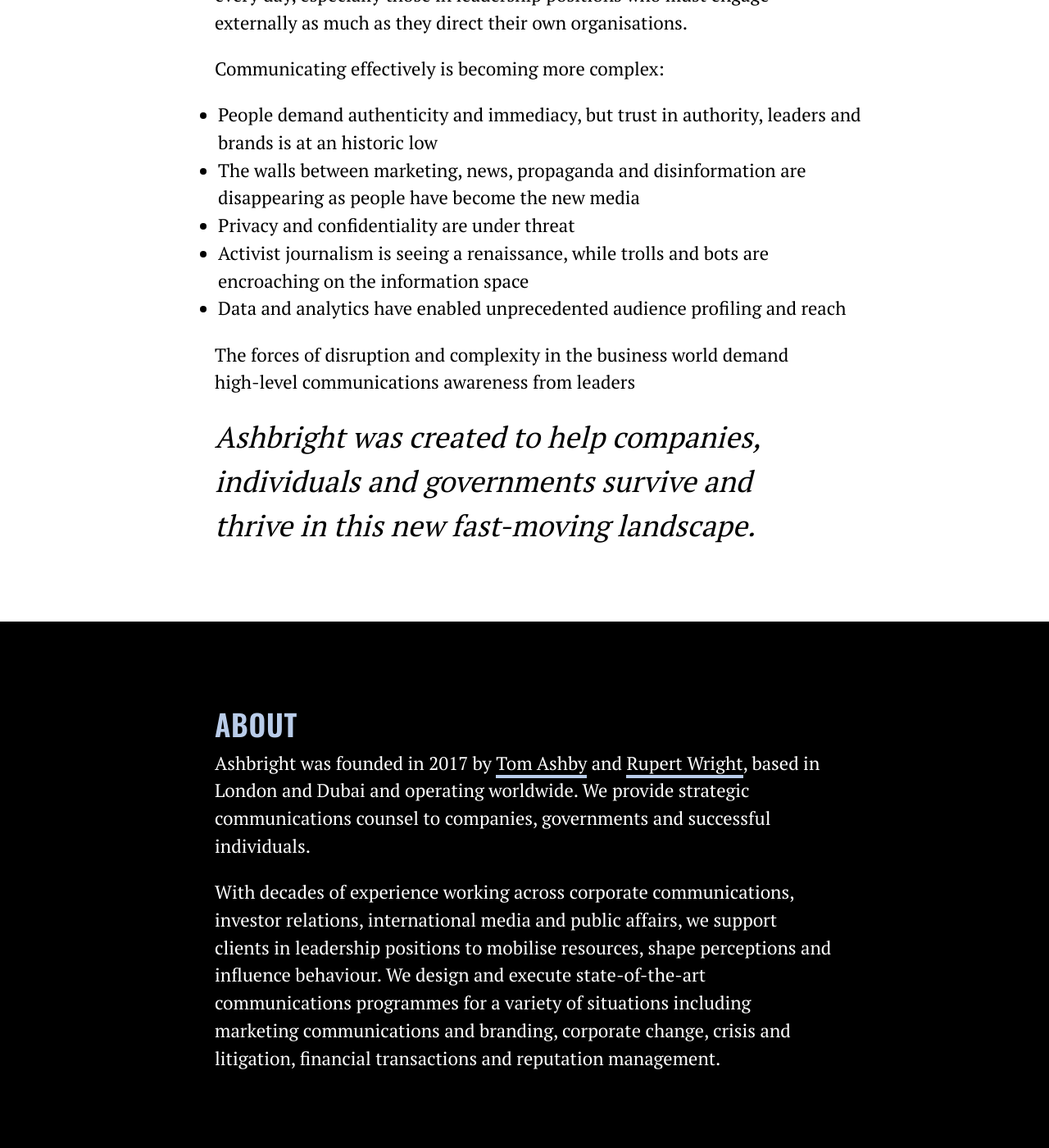
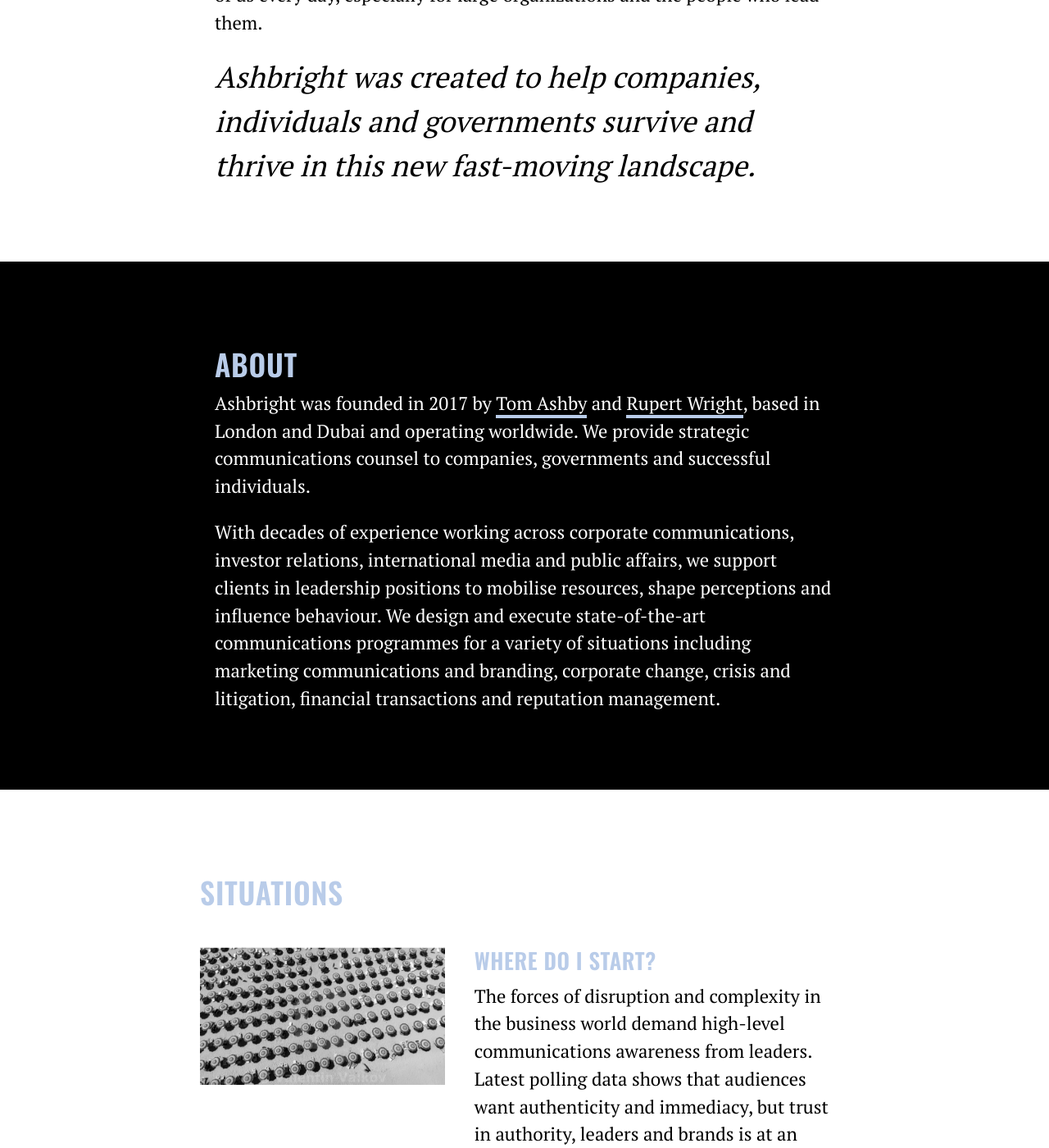
Before and after one commit to wearethoughtfox/ashbright, a Jekyll site: the page built from index.html, in a window 1280 px wide and 1400 px high, scrolled down 852 px. Shown: the whole window at 82% size. Built offline with Jekyll 4.4.1, drawn with Linux system fonts in a browser that asks for light colours; some of the changed text lies outside the part shown.

Commit message:
Text changes.

```diff
--- a/_includes/footer.html
+++ b/_includes/footer.html
@@ -8,6 +8,6 @@
 
     <img class="mw4-5 mb4 mt2-l ml1-l" src="{{ site.baseurl }}/images/LOGO-RGB.png" alt="Ashbright">
 
-    <p class="f4 lh-copy ml4-l">ASHBRIGHT DWC-LLC, Business Center, Dubai World Central, PO Box 390667, Dubai, UAE</p>
+    <p class="f4 lh-copy mr5-l tr-l">ASHBRIGHT DWC-LLC, Business Center, Dubai World Central, PO Box 390667, Dubai, UAE</p>
   </div>
 </footer>
--- a/index.html
+++ b/index.html
@@ -20,7 +20,7 @@
       </nav>
 
       <div class="mt4 mt6-ns mt7-l ph3 tc tl-l ml4-l">
-        <h1 class="f-head f-head-ns fw2 white-90 mb0 lh-title ttu">Strategic communications</h1>
+        <h1 class="f-head f-head-ns fw2 white-90 mb0 lh-title ttu">Strategic communication</h1>
         <p class="f3 f-sub-ns fw1 white-80 mt1 mb3 i">The power of communication is limited only by our imagination</p>
         <a class="ash-sans f5 f3-ns link dim ph3 ph4-l pv2 mb5 mb6-ns mb4-l dib white bg-ashblue ttu tracked" href="mailto:ta@ashbright.com">Get in touch</a>
       </div>
@@ -31,20 +31,10 @@
 <section id="why" class="mw7-ns center ph2 pv4 pb4 pv5-ns ph5-ns ph3-l">
   <h2 class="f1 ph2 ph4-l ashblue ttu">Why are we here</h2>
 
-  <p class="f3 ph2 ph4-l lh-copy mt2">The explosion of information and data makes new demands on all of us every day, especially those in leadership positions who must engage externally as much as they direct their own organisations.</p>
-
-  <p class="f3 ph2 ph4-l lh-copy mt2">Communicating effectively is becoming more complex:</p>
-  <ul class="f3 lh-copy mt2">
-    <li>People demand authenticity and immediacy, but trust in authority, leaders and brands is at an historic low</li>
-    <li>The walls between marketing, news, propaganda and disinformation are disappearing as people have become the new media</li>
-    <li>Privacy and confidentiality are under threat</li>
-    <li>Activist journalism is seeing a renaissance, while trolls and bots are encroaching on the information space</li>
-    <li>Data and analytics have enabled unprecedented audience profiling and reach</li>
-  </ul>
-
-  <p class="f3 ph2 ph4-l lh-copy mt2">The forces of disruption and complexity in the business world demand high-level communications awareness from leaders</p>
+  <p class="f3 ph2 ph4-l lh-copy mt2">The explosion of information channels and data makes new demands on all of us every day, especially for large organizations and the people who lead them.</p>
 
   <p class="f3 f-sub-ns ph2 ph4-l lh-copy mt2 mb3 i">Ashbright was created to help companies, individuals and governments survive and thrive in this new fast-moving landscape.</p>
+
 </section>
 
 <section id="about" class="bg-black">
@@ -68,6 +58,22 @@
           <img src="{{ site.baseurl }}/images/Aerial_View_of_Umbrellas_in_a_Beach_-_License_for_£24_80_on_Picfair.png" class="db" alt="https://www.picfair.com/pics/02976135-aerial-view-of-umbrellas-in-a-beach">
         </div>
         <div class="w-100 w-60-ns pl3-ns">
+          <h2 class="f2 ashblue ttu mt0-ns">Where do I start?</h2>
+          <p class="f3 f5-l lh-copy mt0">
+            The forces of disruption and complexity in the business world demand high-level communications awareness from leaders. Latest polling data shows that audiences want authenticity and immediacy, but trust in authority, leaders and brands is at an historic low. The separation between marketing, news, propaganda and disinformation are blurring as people have become the new media. Privacy and confidentiality are under threat. Activist journalism is seeing a renaissance, while trolls and bots are encroaching on the information space. Data and analytics have enabled unprecedented audience profiling and reach. Ashbright has decades of experience in building state-of-the-art communications functions, helping leaders to gather intelligence and communicate effectively in an increasingly complex world.
+          </p>
+        </div>
+      </div>
+    </p>
+  </article>
+
+  <article>
+    <p class="db pv1 ph2 ph0-l black">
+      <div class="flex flex-column flex-row-ns">
+        <div class="pr3-ns mb1 mb0-ns w-100 w-40-ns">
+          <img src="{{ site.baseurl }}/images/Aerial_View_of_Umbrellas_in_a_Beach_-_License_for_£24_80_on_Picfair.png" class="db" alt="https://www.picfair.com/pics/02976135-aerial-view-of-umbrellas-in-a-beach">
+        </div>
+        <div class="w-100 w-60-ns pl3-ns">
           <h2 class="f2 ashblue ttu mt0-ns">Reputation</h2>
           <p class="f3 f5-l lh-copy mt0">
             As a high-profile individual, your reputation is a priceless asset. But with the proliferation of public platforms, your reputation is constantly under threat from disgruntled employees, business rivals and inaccurate reporting. Ashbright has decades of experience helping high profile individuals and corporate leaders to manage their reputation in a disciplined way, ensuring that they maintain control over their public profile, online and offline.
@@ -76,6 +82,23 @@
       </div>
     </p>
   </article>
+
+    <article>
+    <p class="db pv1 ph2 ph0-l black">
+      <div class="flex flex-column flex-row-ns">
+        <div class="pr3-ns mb1 mb0-ns w-100 w-40-ns">
+          <img src="{{ site.baseurl }}/images/Aerial_View_of_Umbrellas_in_a_Beach_-_License_for_£24_80_on_Picfair.png" class="db" alt="https://www.picfair.com/pics/02976135-aerial-view-of-umbrellas-in-a-beach">
+        </div>
+        <div class="w-100 w-60-ns pl3-ns">
+          <h2 class="f2 ashblue ttu mt0-ns">Work smarter</h2>
+          <p class="f3 f5-l lh-copy mt0">
+            As a leader in your organisation, your most precious resource is time. You need to make the most out of your meetings and public appearances, and be able to assess your impact and reach with facts and figures. Ashbright has extensive experience supporting leaders as their in-house advisors, providing intelligence on prospective partners, preparing detailed briefings on industry trends and monitoring media coverage. We help to target influential partners and speaking opportunities, provide media training and support leaders throughout their public engagements, including detailed post-event reports including data illustrating impact and reach.
+          </p>
+        </div>
+      </div>
+    </p>
+  </article>
+
 <article>
     <p class="db pv1 ph2 ph0-l black">
       <div class="flex flex-column flex-row-ns">
```
Also changed, not shown: README.md.
